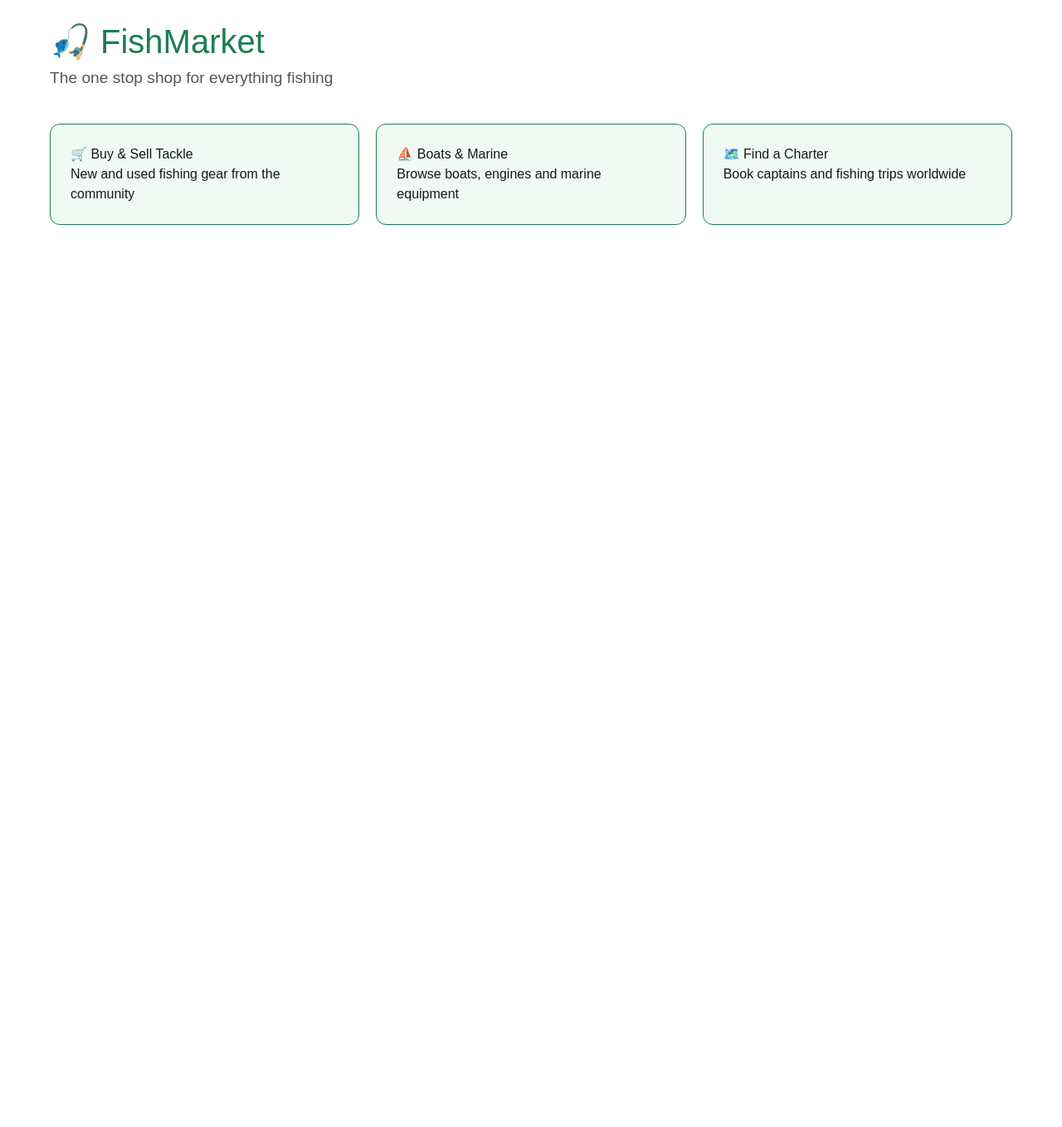
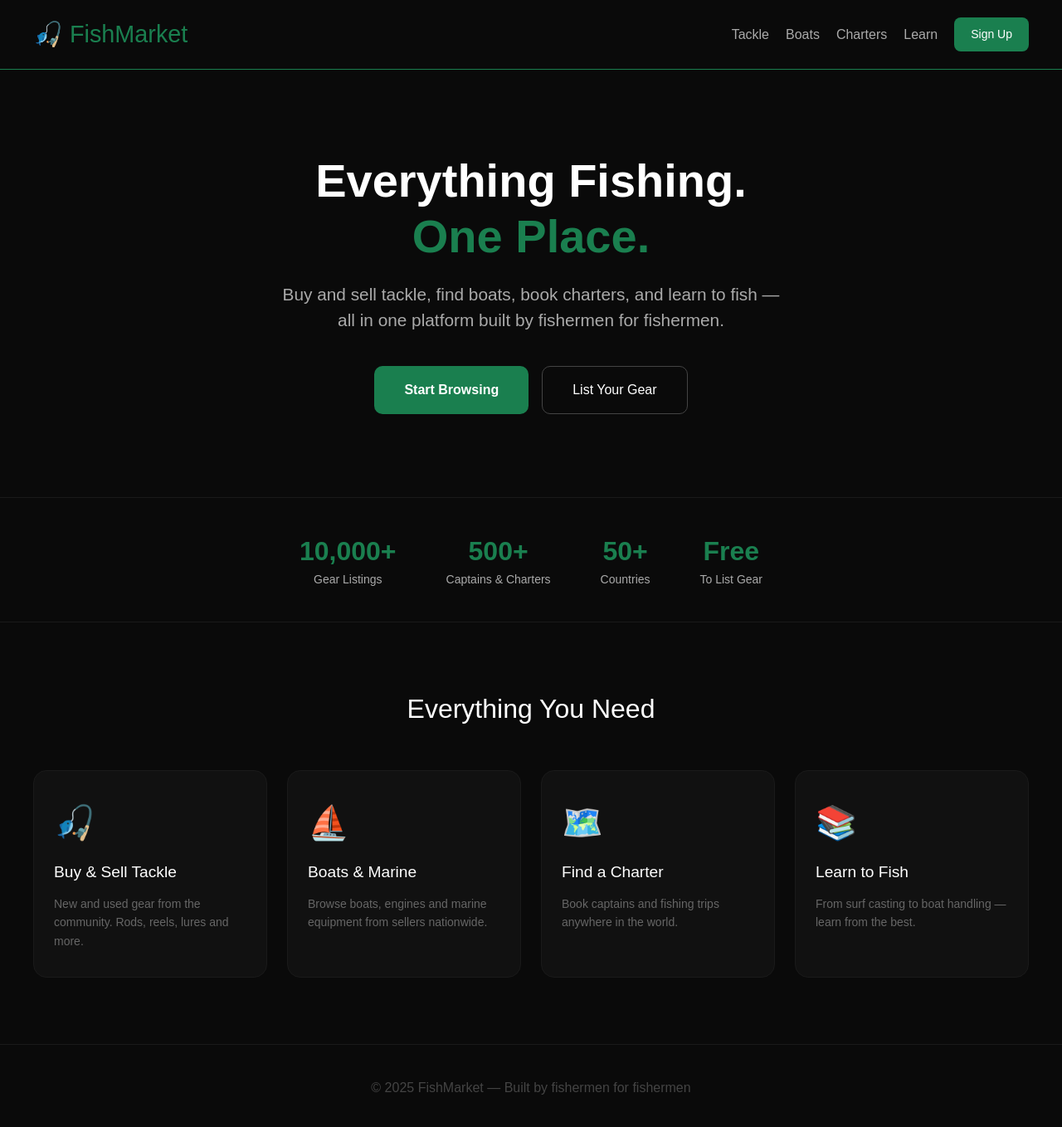
Before and after one commit to zakeesharif/fishmarket, a Next.js app: page / in a window 1280 px wide. Shown: the top 1358 px of the page at 83% size. Before the commit the page ends 800 px from the top, so only its background shows below. Built offline with nearby package versions, Linux system fonts and the light colour scheme.

Commit message:
better homepage

```diff
--- a/app/page.js
+++ b/app/page.js
@@ -1,27 +1,95 @@
 export default function Home() {
   return (
-    <main style={{ fontFamily: 'sans-serif', maxWidth: '1200px', margin: '0 auto', padding: '20px' }}>
-      <h1 style={{ color: '#1a7f4f', fontSize: '2.5rem' }}>🎣 FishMarket</h1>
-      <p style={{ color: '#555', fontSize: '1.2rem' }}>The one stop shop for everything fishing</p>
+    <main style={{ fontFamily: 'sans-serif', background: '#0a0a0a', minHeight: '100vh', color: 'white' }}>
 
-      <div style={{ display: 'grid', gridTemplateColumns: 'repeat(3, 1fr)', gap: '20px', marginTop: '40px' }}>
+      {/* Navbar */}
+      <nav style={{ display: 'flex', justifyContent: 'space-between', alignItems: 'center', padding: '20px 40px', borderBottom: '1px solid #1a7f4f' }}>
+        <h1 style={{ color: '#1a7f4f', fontSize: '1.8rem', margin: 0 }}>🎣 FishMarket</h1>
+        <div style={{ display: 'flex', gap: '20px', alignItems: 'center' }}>
+          <a href="#" style={{ color: '#aaa', textDecoration: 'none' }}>Tackle</a>
+          <a href="#" style={{ color: '#aaa', textDecoration: 'none' }}>Boats</a>
+          <a href="#" style={{ color: '#aaa', textDecoration: 'none' }}>Charters</a>
+          <a href="#" style={{ color: '#aaa', textDecoration: 'none' }}>Learn</a>
+          <button style={{ background: '#1a7f4f', color: 'white', border: 'none', padding: '10px 20px', borderRadius: '8px', cursor: 'pointer', fontSize: '14px' }}>Sign Up</button>
+        </div>
+      </nav>
 
-        <div style={{ background: '#f0faf5', border: '1px solid #1a7f4f', borderRadius: '12px', padding: '24px' }}>
-          <h2>🛒 Buy & Sell Tackle</h2>
-          <p>New and used fishing gear from the community</p>
+      {/* Hero */}
+      <section style={{ textAlign: 'center', padding: '100px 40px' }}>
+        <h2 style={{ fontSize: '3.5rem', fontWeight: '800', margin: '0 0 20px', lineHeight: 1.2 }}>
+          Everything Fishing.<br />
+          <span style={{ color: '#1a7f4f' }}>One Place.</span>
+        </h2>
+        <p style={{ color: '#aaa', fontSize: '1.3rem', maxWidth: '600px', margin: '0 auto 40px' }}>
+          Buy and sell tackle, find boats, book charters, and learn to fish — all in one platform built by fishermen for fishermen.
+        </p>
+        <div style={{ display: 'flex', gap: '16px', justifyContent: 'center' }}>
+          <button style={{ background: '#1a7f4f', color: 'white', border: 'none', padding: '16px 36px', borderRadius: '10px', cursor: 'pointer', fontSize: '16px', fontWeight: '600' }}>
+            Start Browsing
+          </button>
+          <button style={{ background: 'transparent', color: 'white', border: '1px solid #444', padding: '16px 36px', borderRadius: '10px', cursor: 'pointer', fontSize: '16px' }}>
+            List Your Gear
+          </button>
         </div>
+      </section>
 
-        <div style={{ background: '#f0faf5', border: '1px solid #1a7f4f', borderRadius: '12px', padding: '24px' }}>
-          <h2>⛵ Boats & Marine</h2>
-          <p>Browse boats, engines and marine equipment</p>
+      {/* Stats */}
+      <section style={{ display: 'flex', justifyContent: 'center', gap: '60px', padding: '40px', borderTop: '1px solid #1a1a1a', borderBottom: '1px solid #1a1a1a' }}>
+        <div style={{ textAlign: 'center' }}>
+          <div style={{ fontSize: '2rem', fontWeight: '800', color: '#1a7f4f' }}>10,000+</div>
+          <div style={{ color: '#aaa', fontSize: '14px' }}>Gear Listings</div>
         </div>
+        <div style={{ textAlign: 'center' }}>
+          <div style={{ fontSize: '2rem', fontWeight: '800', color: '#1a7f4f' }}>500+</div>
+          <div style={{ color: '#aaa', fontSize: '14px' }}>Captains & Charters</div>
+        </div>
+        <div style={{ textAlign: 'center' }}>
+          <div style={{ fontSize: '2rem', fontWeight: '800', color: '#1a7f4f' }}>50+</div>
+          <div style={{ color: '#aaa', fontSize: '14px' }}>Countries</div>
+        </div>
+        <div style={{ textAlign: 'center' }}>
+          <div style={{ fontSize: '2rem', fontWeight: '800', color: '#1a7f4f' }}>Free</div>
+          <div style={{ color: '#aaa', fontSize: '14px' }}>To List Gear</div>
+        </div>
+      </section>
 
-        <div style={{ background: '#f0faf5', border: '1px solid #1a7f4f', borderRadius: '12px', padding: '24px' }}>
-          <h2>🗺️ Find a Charter</h2>
-          <p>Book captains and fishing trips worldwide</p>
+      {/* Pillars */}
+      <section style={{ padding: '80px 40px' }}>
+        <h3 style={{ textAlign: 'center', fontSize: '2rem', marginBottom: '50px' }}>Everything You Need</h3>
+        <div style={{ display: 'grid', gridTemplateColumns: 'repeat(4, 1fr)', gap: '24px', maxWidth: '1200px', margin: '0 auto' }}>
+
+          <div style={{ background: '#111', border: '1px solid #1a1a1a', borderRadius: '16px', padding: '32px 24px', transition: 'border-color 0.2s' }}>
+            <div style={{ fontSize: '2.5rem', marginBottom: '16px' }}>🎣</div>
+            <h4 style={{ fontSize: '1.2rem', marginBottom: '12px' }}>Buy & Sell Tackle</h4>
+            <p style={{ color: '#666', fontSize: '14px', lineHeight: '1.6' }}>New and used gear from the community. Rods, reels, lures and more.</p>
+          </div>
+
+          <div style={{ background: '#111', border: '1px solid #1a1a1a', borderRadius: '16px', padding: '32px 24px' }}>
+            <div style={{ fontSize: '2.5rem', marginBottom: '16px' }}>⛵</div>
+            <h4 style={{ fontSize: '1.2rem', marginBottom: '12px' }}>Boats & Marine</h4>
+            <p style={{ color: '#666', fontSize: '14px', lineHeight: '1.6' }}>Browse boats, engines and marine equipment from sellers nationwide.</p>
+          </div>
+
+          <div style={{ background: '#111', border: '1px solid #1a1a1a', borderRadius: '16px', padding: '32px 24px' }}>
+            <div style={{ fontSize: '2.5rem', marginBottom: '16px' }}>🗺️</div>
+            <h4 style={{ fontSize: '1.2rem', marginBottom: '12px' }}>Find a Charter</h4>
+            <p style={{ color: '#666', fontSize: '14px', lineHeight: '1.6' }}>Book captains and fishing trips anywhere in the world.</p>
+          </div>
+
+          <div style={{ background: '#111', border: '1px solid #1a1a1a', borderRadius: '16px', padding: '32px 24px' }}>
+            <div style={{ fontSize: '2.5rem', marginBottom: '16px' }}>📚</div>
+            <h4 style={{ fontSize: '1.2rem', marginBottom: '12px' }}>Learn to Fish</h4>
+            <p style={{ color: '#666', fontSize: '14px', lineHeight: '1.6' }}>From surf casting to boat handling — learn from the best.</p>
+          </div>
+
         </div>
+      </section>
 
-      </div>
+      {/* Footer */}
+      <footer style={{ borderTop: '1px solid #1a1a1a', padding: '40px', textAlign: 'center', color: '#444' }}>
+        <p>© 2025 FishMarket — Built by fishermen for fishermen</p>
+      </footer>
+
     </main>
   )
 }
```
